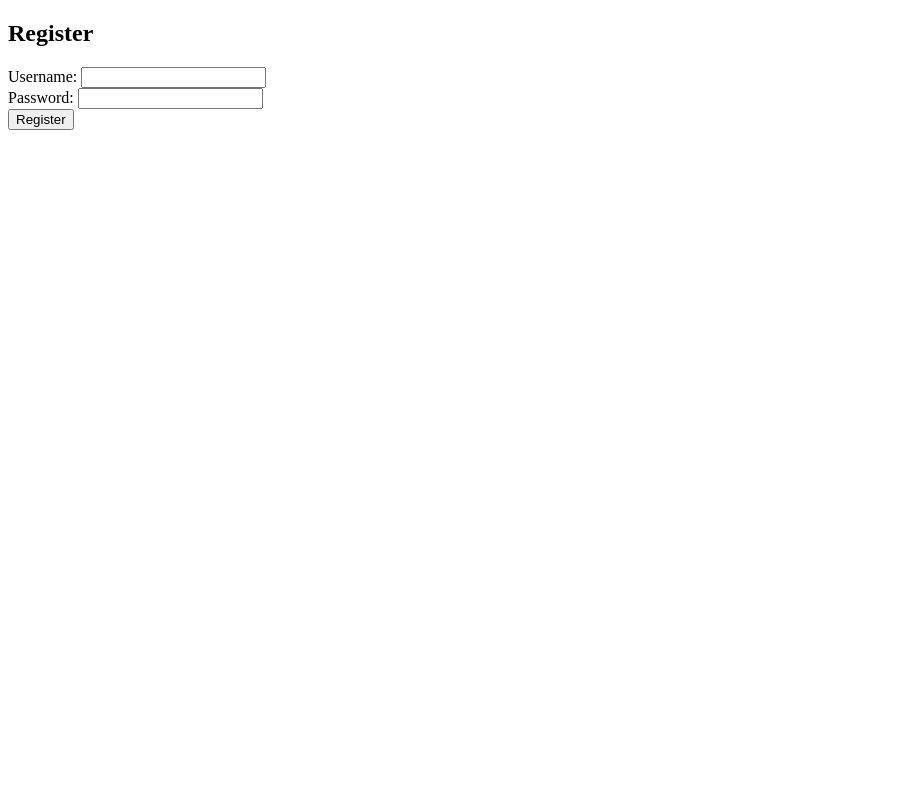
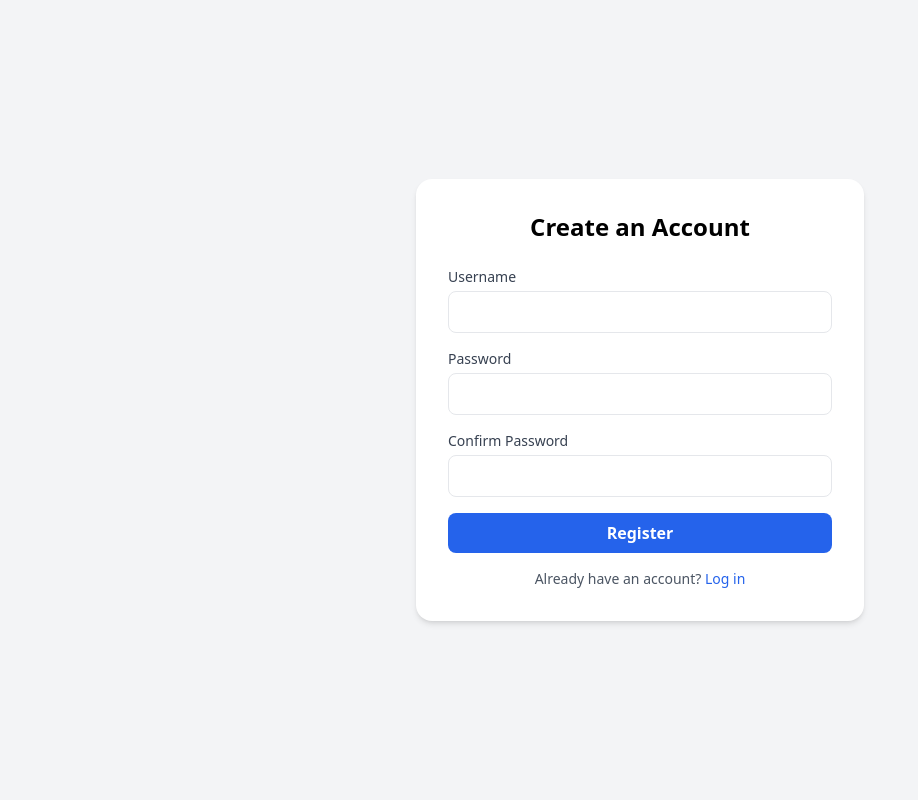
Before and after one commit to EJIC-B-KEDAX/oink-judge, a FastAPI app: page /register in a window 1280 px wide. Shown: the whole page, without its empty margins (0-918 px from the left). Run offline with FastAPI, Linux system fonts and the light colour scheme; some libraries are stand-ins or nearby versions.

Commit message:
Registration update.

```diff
--- a/linking/linking.py
+++ b/linking/linking.py
@@ -57,9 +57,12 @@ async def show_register_page(request: Request):
     return templates.TemplateResponse("register.html", {"request": request})
 
 @app.post("/register", response_class=HTMLResponse, name="register")
-async def handle_register(request: Request, username: str = Form(...), password: str = Form(...)):
+async def handle_register(request: Request, username: str = Form(...), password: str = Form(...), confirm_password: str = Form(...)):
     if not re.fullmatch(r"[a-zA-Z0-9.\-_?!()]{3,100}", username):
         return templates.TemplateResponse("register.html", {"request": request, "error": "invalid characters in username, check pattern is [a-zA-Z0-9.-_?!()]{3,100}"})
+
+    if confirm_password != password:
+        return templates.TemplateResponse("register.html", {"request": request, "error": "passwords do not match"})
 
     auth_response = requests_to_server.ask("auth", {"request": "register", "username": username, "password": password})
 
--- a/templates/register.html
+++ b/templates/register.html
@@ -1,17 +1,45 @@
 <!DOCTYPE html>
-<html>
+<html lang="en">
 <head>
+    <meta charset="UTF-8" />
+    <meta name="viewport" content="width=device-width, initial-scale=1.0" />
     <title>Register</title>
+    <script src="https://cdn.tailwindcss.com"></script>
 </head>
-<body>
-    <h2>Register</h2>
-    <form action="/register" method="post">
-        <label>Username: <input type="text" name="username" /></label><br />
-        <label>Password: <input type="password" name="password" /></label><br />
-        <input type="submit" value="Register" />
+<body class="bg-gray-100 flex items-center justify-center min-h-screen">
+<div class="bg-white p-8 rounded-2xl shadow-md w-full max-w-md">
+    <h2 class="text-2xl font-bold mb-6 text-center">Create an Account</h2>
+
+    {# Error message block #}
+    {% if error %}
+    <div class="bg-red-100 border border-red-400 text-red-700 px-4 py-3 rounded mb-4 text-sm">
+        {{ error }}
+    </div>
+    {% endif %}
+
+    <form action="{{ url_for('register') }}" method="POST" class="space-y-4">
+        <div>
+            <label for="username" class="block text-sm font-medium text-gray-700">Username</label>
+            <input type="text" id="username" name="username" value="{{ request.form.username or '' }}" required class="mt-1 block w-full px-4 py-2 border rounded-lg focus:outline-none focus:ring-2 focus:ring-blue-500" />
+        </div>
+
+        <div>
+            <label for="password" class="block text-sm font-medium text-gray-700">Password</label>
+            <input type="password" id="password" name="password" required class="mt-1 block w-full px-4 py-2 border rounded-lg focus:outline-none focus:ring-2 focus:ring-blue-500" />
+        </div>
+
+        <div>
+            <label for="confirm_password" class="block text-sm font-medium text-gray-700">Confirm Password</label>
+            <input type="password" id="confirm_password" name="confirm_password" required class="mt-1 block w-full px-4 py-2 border rounded-lg focus:outline-none focus:ring-2 focus:ring-blue-500" />
+        </div>
+
+        <button type="submit" class="w-full bg-blue-600 text-white font-semibold py-2 rounded-lg hover:bg-blue-700 transition duration-200">Register</button>
     </form>
-    {% if error %}
-        <p style="color:red">{{ error }}</p>
-    {% endif %}
+
+    <p class="text-sm text-center text-gray-600 mt-4">
+        Already have an account?
+        <a href="{{ url_for('login') }}" class="text-blue-600 hover:underline">Log in</a>
+    </p>
+</div>
 </body>
 </html>
```
